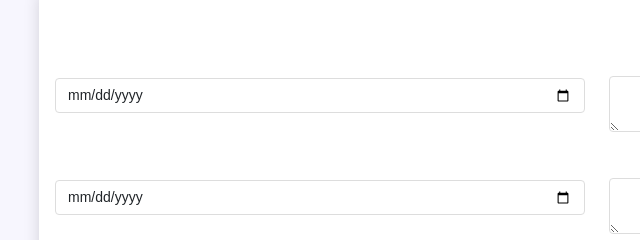
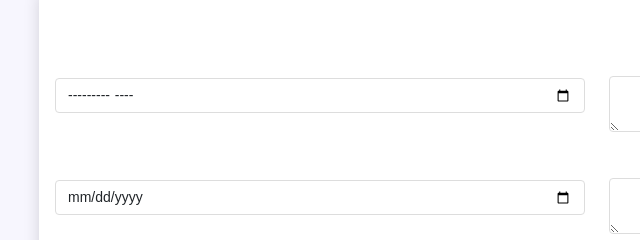
Before and after one commit to AhmedHanyOnly/Product-Admin, a plain HTML site: page reports.html in a window 1280 px wide. Shown: the part 145-385 px from the top of the page, 43-683 px from the left. Drawn offline with Linux system fonts and the light colour scheme.

Commit message:
first commit

```diff
--- a/reports.html
+++ b/reports.html
@@ -119,7 +119,7 @@
             </div>
             <div class="col-sm-6">
               <!-- <label for="" class="small-label"> التقرير الشهري</label> -->
-              <input type="date" class="form-control mt-4" />
+              <input type="month" class="form-control mt-4" />
             </div>
             <div class="col-sm-6">
               <label for="" class="small-label"> التقرير السنوي</label>
```
